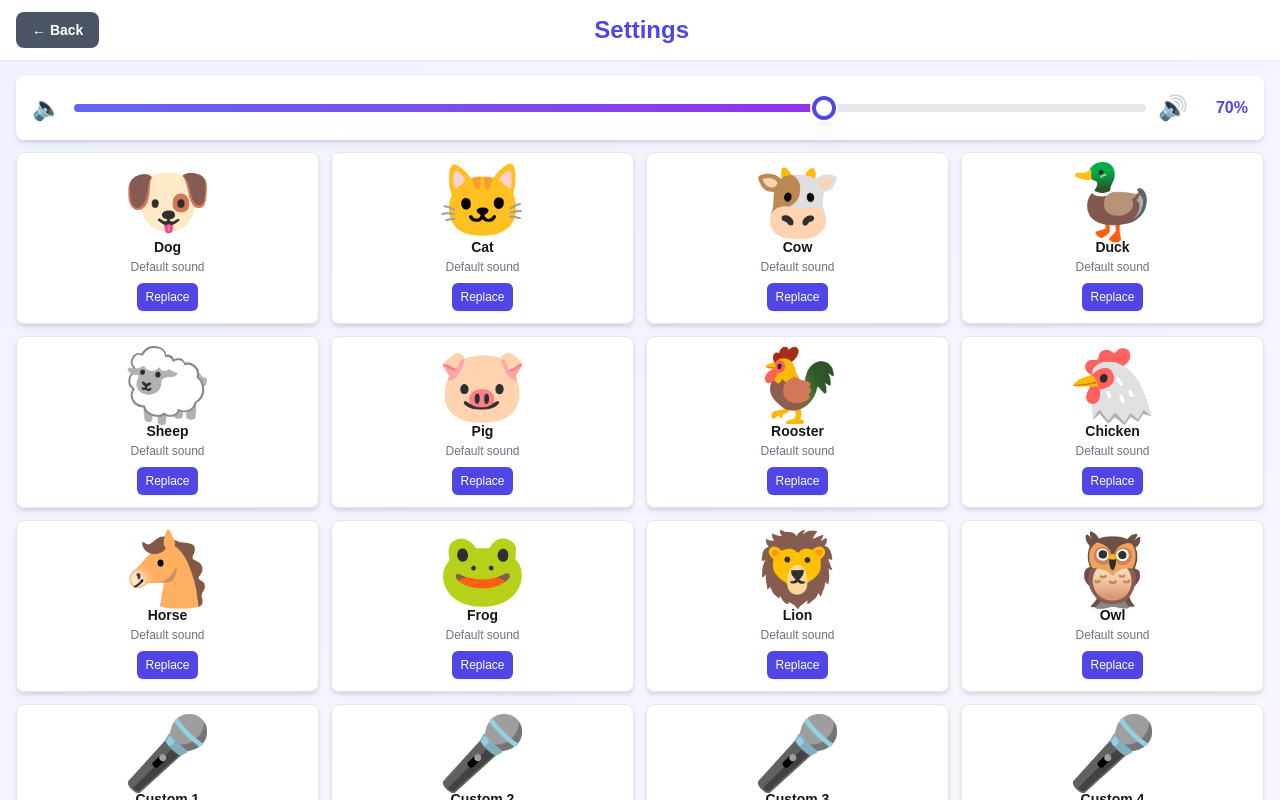
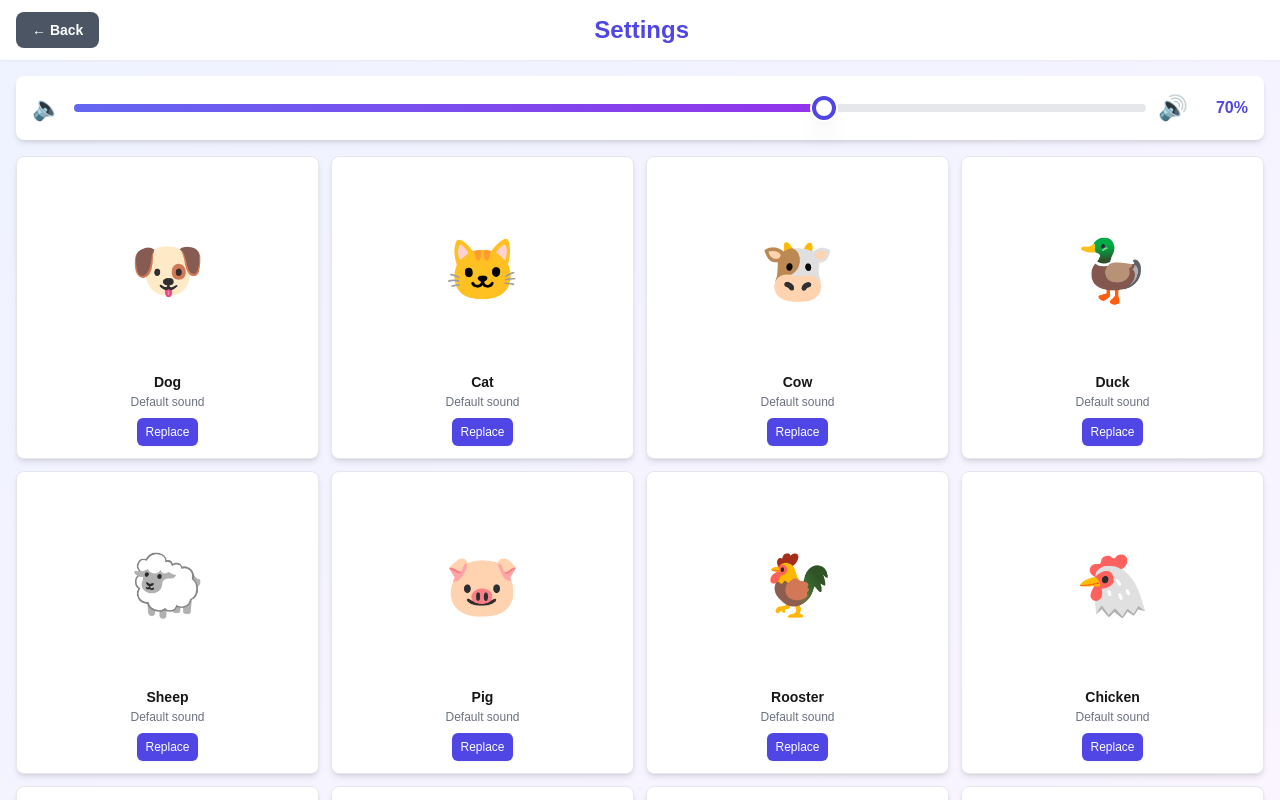
Before and after one commit to niravbeni/ideo-sb, a Next.js app: page /manage in a window 1280 px wide. Built offline with nearby package versions, Linux system fonts and the light colour scheme.

Commit message:
Fix settings page overflow: proper layout with volume slider and scrollable grid

```diff
--- a/app/manage/page.tsx
+++ b/app/manage/page.tsx
@@ -168,15 +168,15 @@ export default function ManagePage() {
       </header>
 
       {/* Main Content - Fill entire space */}
-      <main className="flex-1 overflow-hidden flex flex-col p-2 md:p-4 gap-2 md:gap-3">
-        {/* Volume Control - Compact at top */}
-        <section className="bg-white rounded-lg shadow-md p-3 md:p-4 flex-shrink-0">
+      <main className="flex-1 overflow-hidden flex flex-col">
+        {/* Volume Control - Fixed height at top */}
+        <section className="bg-white rounded-lg shadow-md p-3 md:p-4 m-2 md:m-4 flex-shrink-0">
           <VolumeSlider initialVolume={volume} onChange={handleVolumeChange} />
         </section>
 
-        {/* Slot Management - Fill ALL remaining vertical space */}
-        <section className="flex-1 min-h-0 flex flex-col">
-          <div className="grid grid-cols-2 md:grid-cols-3 lg:grid-cols-4 gap-2 md:gap-3 flex-1 content-start">
+        {/* Slot Management - Scrollable grid filling remaining space */}
+        <section className="flex-1 overflow-y-auto px-2 md:px-4 pb-2 md:pb-4">
+          <div className="grid grid-cols-2 md:grid-cols-3 lg:grid-cols-4 auto-rows-max gap-2 md:gap-3">
             {slots.map((slot) => (
               <ManageSlotCard
                 key={slot.id}
--- a/components/ManageSlotCard.tsx
+++ b/components/ManageSlotCard.tsx
@@ -50,10 +50,10 @@ export default function ManageSlotCard({
   };
 
   return (
-    <div className="bg-white rounded-lg shadow-md p-2 md:p-3 border border-gray-200 flex flex-col justify-between h-full">
+    <div className="bg-white rounded-lg shadow-md p-2 md:p-3 border border-gray-200 flex flex-col justify-between aspect-square">
       {/* Emoji - Large and centered */}
       <div className="flex-1 flex items-center justify-center min-h-0">
-        <span className="text-5xl md:text-6xl lg:text-7xl" role="img" aria-label={slot.label}>
+        <span className="text-4xl md:text-5xl lg:text-6xl" role="img" aria-label={slot.label}>
           {slot.emoji}
         </span>
       </div>
```
